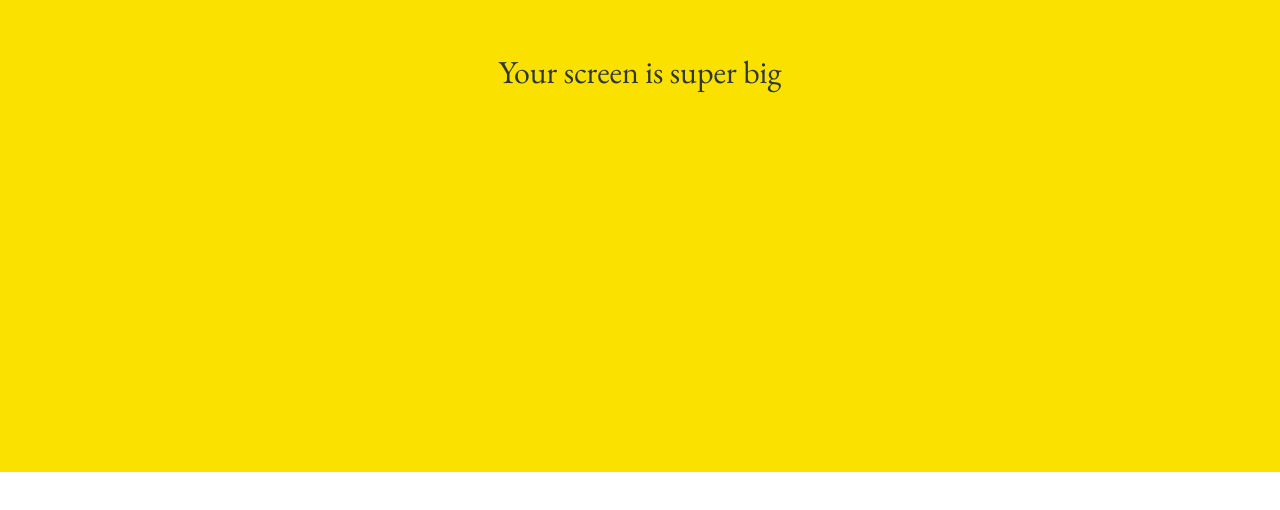
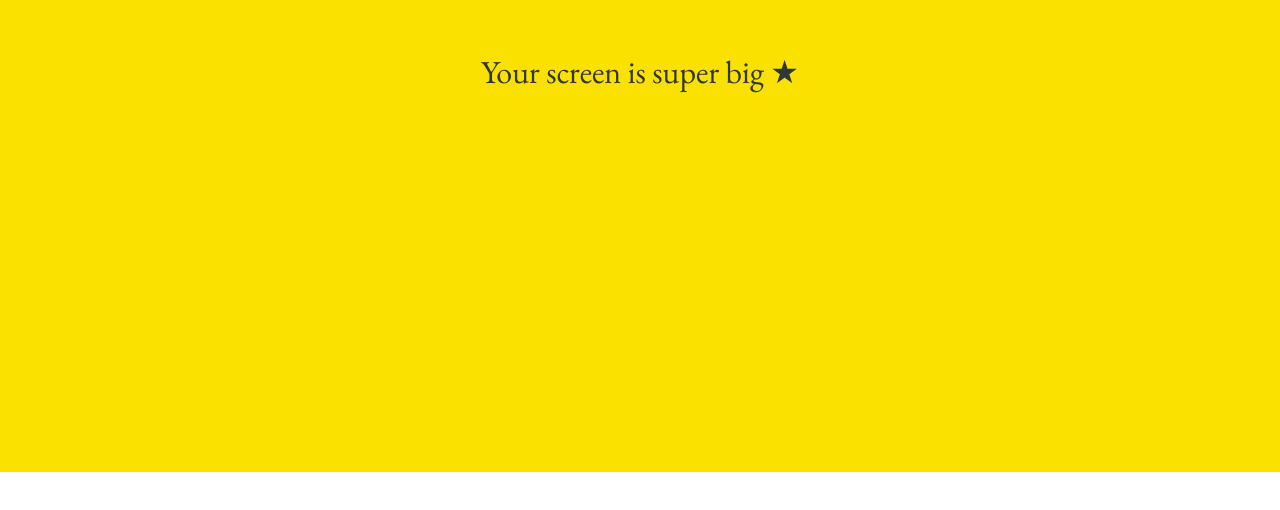
Before and after one commit to JanghanYun/kokoa-clone-2021, a plain HTML site: page friends.html in a window 1280 px wide. Shown: the part 328-838 px from the top of the page. Drawn offline with nearby package versions, Linux system fonts and the light colour scheme; grey boxes are pictures that could not be loaded.

Commit message:
friends-emoji
add emoji nito friends

```diff
--- a/friends.html
+++ b/friends.html
@@ -109,7 +109,7 @@
     </div>
 
     <div id="no-mobile">
-      <span>Your screen is super big</span>
+      <span>Your screen is super big ★</span>
     </div>
 
     <script
```
